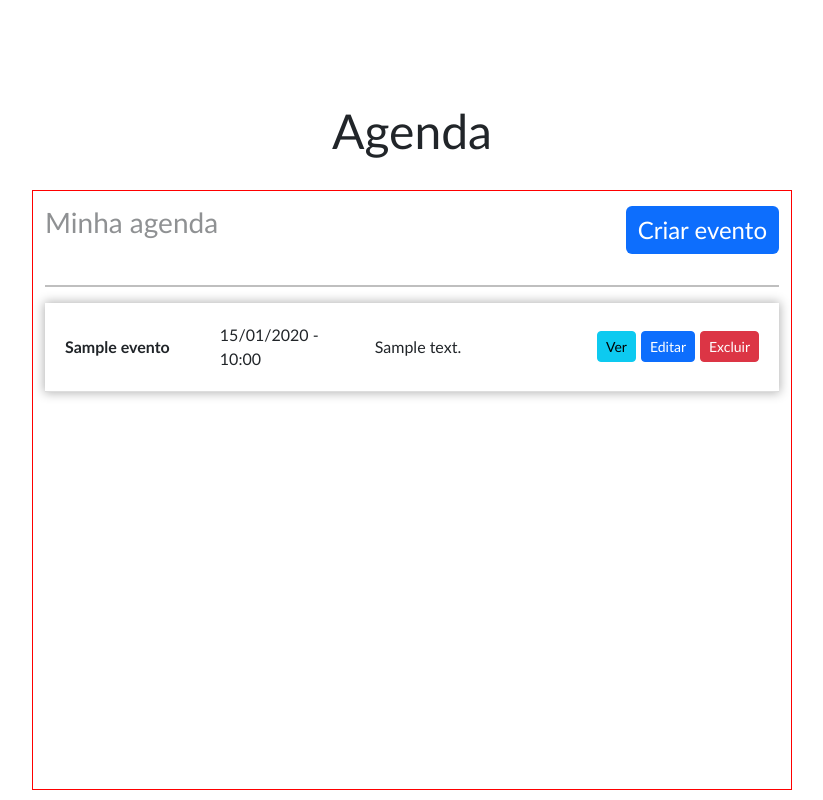
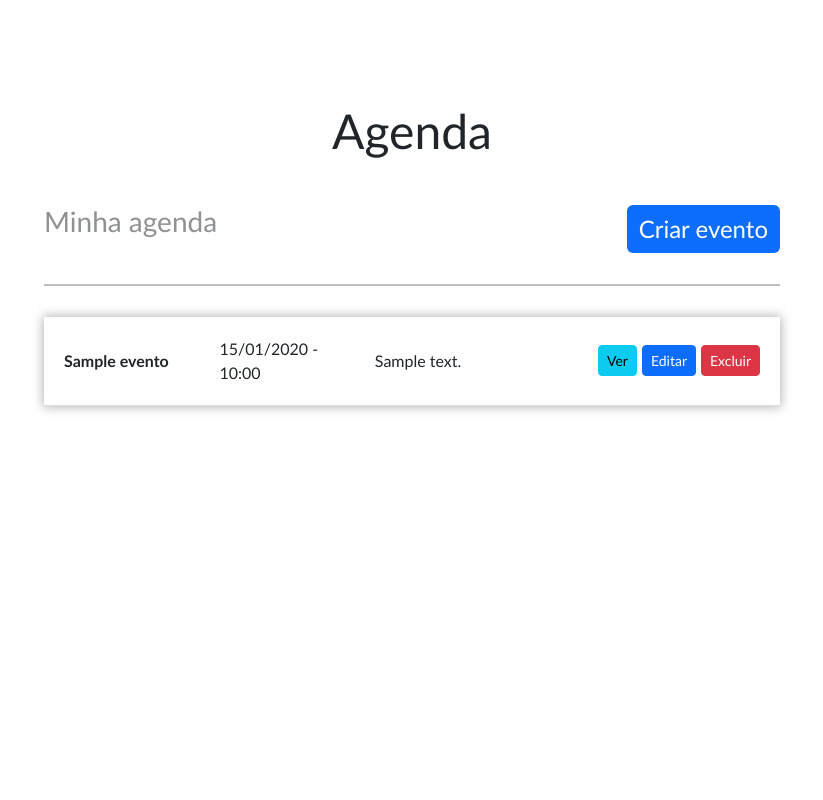
Before and after one commit to pedrooivann/agenda-django, a Django app: page / in a window 1280 px wide. Shown: the whole page, without its empty margins (228-1051 px from the left). Run offline with Django 5.2, Linux system fonts and the light colour scheme; tables that the repository leaves empty hold one stand-in row (values such as "Sample post").

Commit message:
agenda finalizada

```diff
--- a/eventos/static/css/index.css
+++ b/eventos/static/css/index.css
@@ -7,8 +7,9 @@ body {
 }
 
 #main-container {
-    border: 1px solid red;
     height: 600px;
+    display: flex;
+    flex-direction: column;
 }
 
 #main-ctn-header {
@@ -56,3 +57,8 @@ body {
     justify-content: flex-end;
     gap: 5px;
 }
+
+#events-container {
+    flex: 1;
+    overflow-y: auto;
+}
--- a/eventos/templates/index.html
+++ b/eventos/templates/index.html
@@ -34,7 +34,6 @@
 
                 <hr id="start-hr" style="height: 2px; background-color: black; border: none;">
 
-                <div id="events-container">
                     {% for evento in eventos %}
 
                     <div class="evento">
--- a/eventos/urls.py
+++ b/eventos/urls.py
@@ -3,6 +3,6 @@ from . import views
 
 urlpatterns = [
     path('', views.mostrar_home, name="home"),
-        path("editar/<int:id>/", views.editar_evento, name="editar_evento"),
+    path("editar/<int:id>/", views.editar_evento, name="editar_evento"),
     path("excluir/<int:id>/", views.excluir_evento, name="excluir_evento"),
 ]
```
